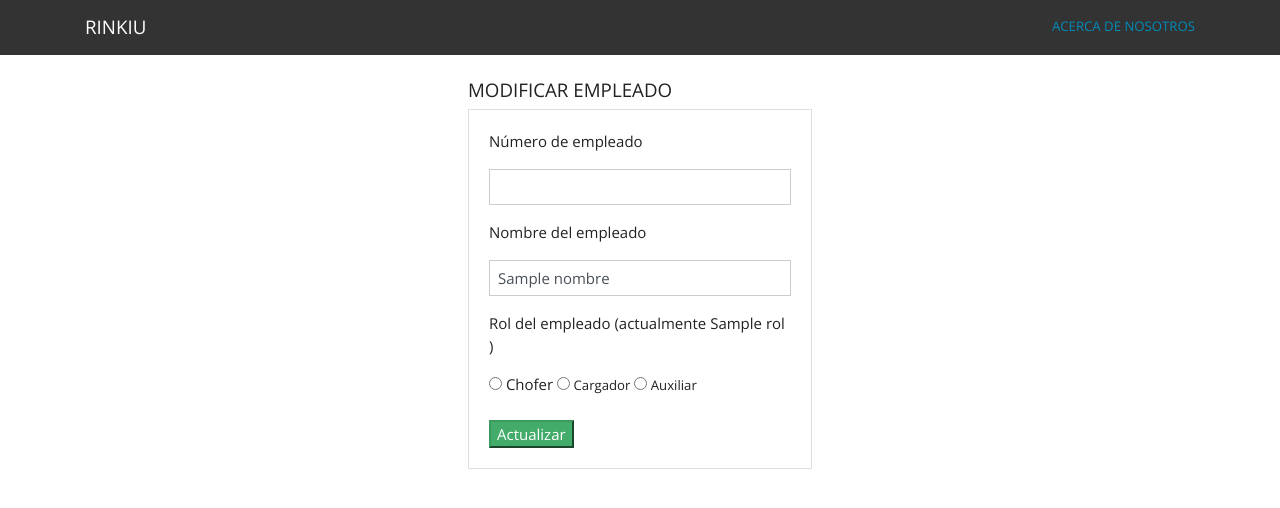
After one commit to pedroog304/rinkiuSueldos, a PHP site: template view/modificarEmpleado.php in a window 1280 px wide. The commit adds this page. Shown: the top 508 px of the page. Run offline with PHP 8.4, Linux system fonts and the light colour scheme; the template is opened without the code that fills it: most values are stand-ins (such as "Sample title", 1, 10 or a date in 2020); some libraries are stand-ins or nearby versions.

Commit message:
se agrego updateempleado.php y modificarEmpleado.php para actualizar los datos de algun empleado

```diff
--- /dev/null
+++ b/model/updateEmpleado.php
@@ -0,0 +1,26 @@
+<?php
+include('db.php');
+if  (isset($_GET['no_empleado'])) {
+  $id = $_GET['no_empleado'];
+  $query = "SELECT * FROM empleados WHERE no_empleado=$id";
+  $result = mysqli_query($conn, $query);
+  if (mysqli_num_rows($result) == 1) {
+    $row = mysqli_fetch_array($result);
+    $numero = $row['no_empleado'];
+    $nombre = $row['nombre_empleado'];
+    $rol = $row['rol_empleado'];
+  }
+}
+
+if (isset($_POST['update_empleado'])) {
+    $numero = $_GET['no_empleado'];
+    $nombre= $_POST['nombre_empleado'];
+    $rol = $_POST['rol_empleado'];
+
+    $query = "UPDATE empleados set nombre_empleado = '$nombre', rol_empleado = '$rol' WHERE no_empleado=$numero";
+    mysqli_query($conn, $query);
+    $_SESSION['message'] = 'employee Updated Successfully';
+    $_SESSION['message_type'] = 'warning';
+    header('Location: ../view/mostrarEmpleados.php');
+  }
+?>
--- a/view/header.php
+++ b/view/header.php
@@ -1,11 +1,4 @@
-<?php
-$conn = mysqli_connect(
-    'localhost',
-    'root',
-    '',
-    'db_rinkiu'
-);
-?>
+<?php include('../model/db.php')?>
 <!DOCTYPE html>
 <html lang="en">
   <head>
--- /dev/null
+++ b/view/modificarEmpleado.php
@@ -0,0 +1,40 @@
+<?php include('header.php'); ?>
+<?php include('../model/updateEmpleado.php')?>
+
+<div class="container p-4">
+  <div class="row">
+    <div class="col-md-4 mx-auto">
+    <h5>MODIFICAR EMPLEADO</h5>
+      <div class="card card-body">
+      <form action="modificarEmpleado.php?no_empleado=<?php echo $_GET['no_empleado']; ?>" method="POST" class="needs-validation">
+        <div class="form-group">
+            <p>Número de empleado</p>
+          <input name="no_empleado" type="number" class="form-control" value="<?php echo $numero; ?>"  required>
+        </div>
+        <div class="form-group">
+        <p>Nombre del empleado</p>
+        <input  type="text" name="nombre_empleado" class="form-control" cols="30" rows="1" value="<?php echo $nombre;?>" required>
+        </div>
+        <div class="form-group">
+        <p>Rol del empleado (actualmente <?php echo $rol?> )</p>
+        <input type="radio" name="rol_empleado" value="chofer">
+      Chofer
+    </label>
+    <label>
+      <input type="radio" name="rol_empleado" value="cargador">
+      Cargador
+    </label>
+    <label>
+      <input type="radio" name="rol_empleado" value="auxiliar">
+      Auxiliar
+    </label>
+    </div>
+        <button class="btn-success" name="update_empleado">
+          Actualizar
+        </button>
+      </form>
+      </div>
+    </div>
+  </div>
+</div>
+<?php include('footer.php'); ?>
--- a/view/insertarEmpleado.php
+++ b/view/nuevoEmpleado.php
@@ -7,7 +7,7 @@
     <h5>REGISTRAR NUEVO EMPLEADO</h5>
       <div class="card card-body">
 
-        <form action="../model/guardarEmpleado.php" method="POST" class="needs-validation">
+        <form action="../model/insertEmpleado.php" method="POST" class="needs-validation">
           <div class="form-group">
             <input type="number" name="numero_empleado" class="form-control" placeholder="No empleado" autofocus required>
           </div>
```
Also changed, not shown: view/mostrarEmpleados.php (+5 -3 lines), model/insertEmpleado.php (renamed from model/guardarEmpleado.php).
